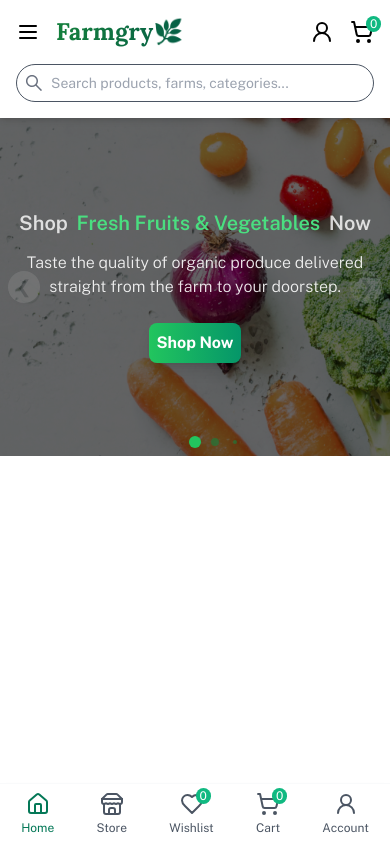
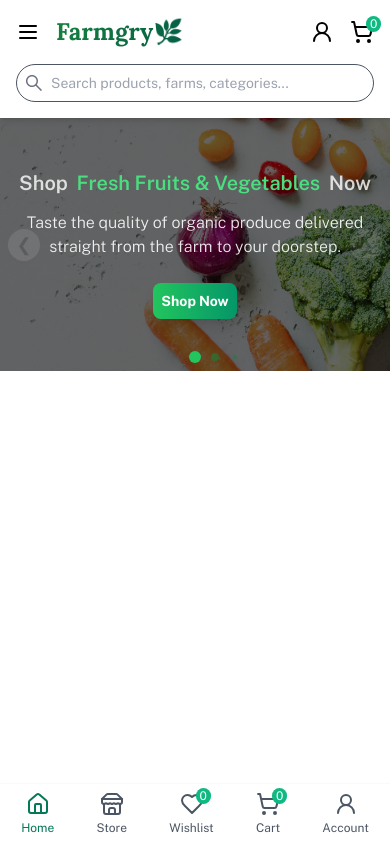
Before and after one commit to Anagho/gmc-ecom-demo, a React (Vite) app in the folder frontend/: page / in a window 390 px wide. Built offline with nearby package versions, Linux system fonts and the light colour scheme; no server answers.

Commit message:
new changes

```diff
--- a/frontend/src/components/home/HeroSlider.jsx
+++ b/frontend/src/components/home/HeroSlider.jsx
@@ -92,7 +92,7 @@ const HeroSlider = () => {
         ].map((slide) => (
           <SwiperSlide key={slide.id}>
             <div
-              className="relative w-full h-[40vh] sm:h-[60vh] md:h-[70vh] bg-cover bg-center z-0"
+              className="relative w-full h-[30vh] sm:h-[60vh] md:h-[70vh] bg-cover bg-center z-0"
               style={{ backgroundImage: `url('${slide.image}')` }}
             >
               <div className="absolute inset-0 bg-black bg-opacity-60"></div>
--- a/frontend/src/components/ui/buttons/CTAButton.jsx
+++ b/frontend/src/components/ui/buttons/CTAButton.jsx
@@ -3,7 +3,7 @@ import { motion } from "framer-motion";
 function CTAButton({ buttonText }) {
   return (
     <motion.button
-      className="p-2 text-base md:text-lg bg-gradient-to-r from-green-500 to-emerald-600 text-white font-bold rounded-lg shadow-lg hover:from-green-600 hover:to-emerald-700 focus:ring-2 focus:ring-green-500 focus:ring-offset-2 focus:ring-offset-gray-900 transition duration-200"
+      className="p-2 text-sm sm:text-base md:text-lg bg-gradient-to-r from-green-500 to-emerald-600 text-white font-bold rounded-lg shadow-lg hover:from-green-600 hover:to-emerald-700 focus:ring-2 focus:ring-green-500 focus:ring-offset-2 focus:ring-offset-gray-900 transition duration-200"
       whileHover={{ scale: 1.02 }}
       whileTap={{ scale: 0.98 }}
       type="submit"
```
